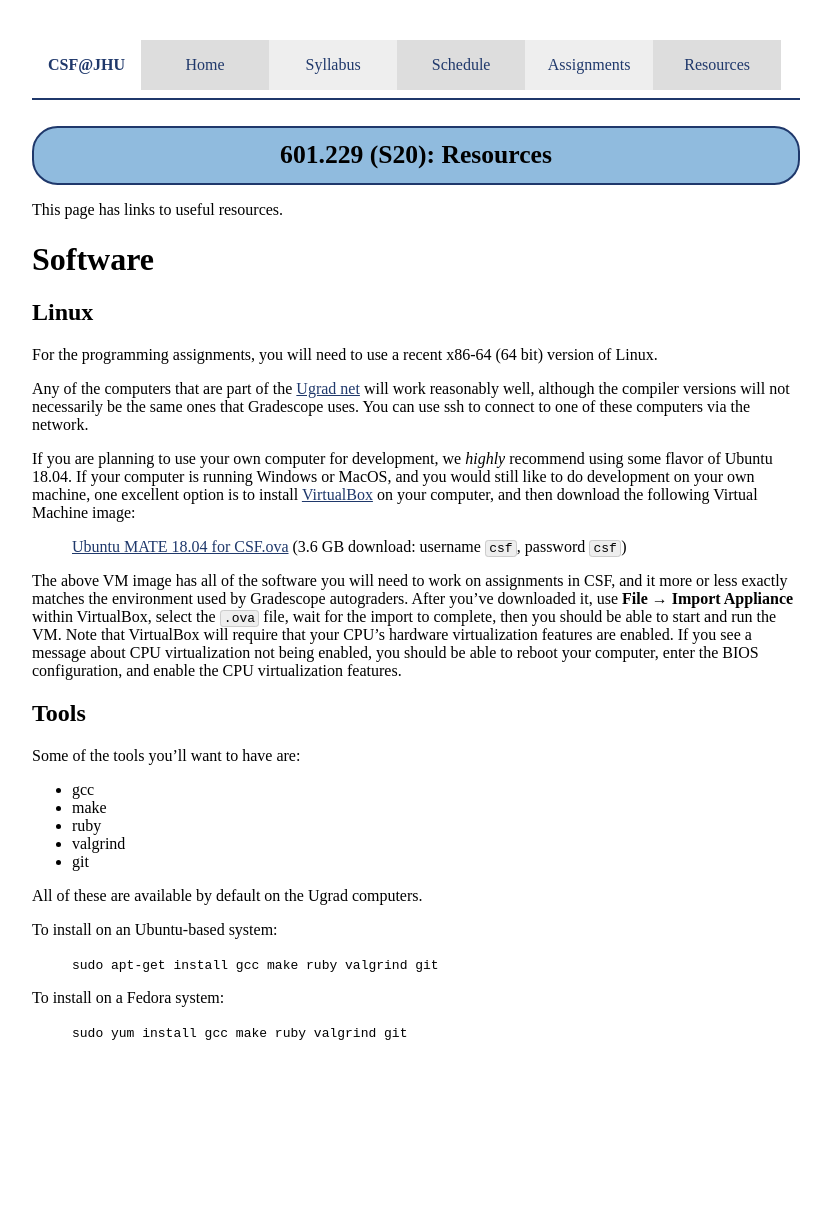
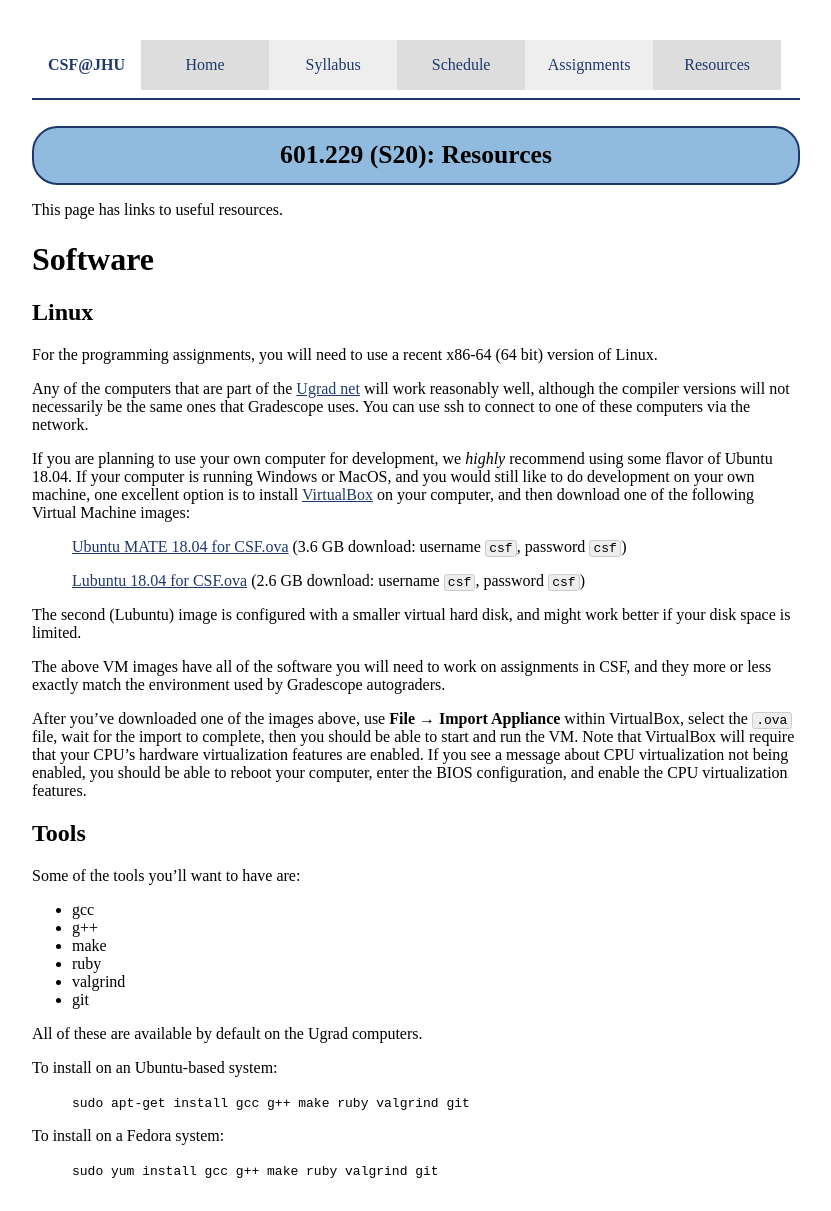
Before and after one commit to jhucsf/spring2020, a Jekyll site: the page built from resources.md, in a window 1280 px wide. Shown: the whole page, without its empty margins (224-1055 px from the left). Built offline with Jekyll 4.4.1, drawn with Linux system fonts in a browser that asks for light colours; before the commit the page ends 1073 px from its top, so only the background shows below that.

Commit message:
link to Lubuntu VM image

```diff
--- a/resources.md
+++ b/resources.md
@@ -23,13 +23,20 @@ we *highly* recommend using some flavor of Ubuntu 18.04.  If your
 computer is running Windows or MacOS, and you would still like to do
 development on your own machine, one excellent option is to install
 [VirtualBox](https://www.virtualbox.org) on your computer, and then
-download the following Virtual Machine image:
+download one of the following Virtual Machine images:
 
 > [Ubuntu MATE 18.04 for CSF.ova](https://drive.google.com/file/d/13rsQzOWNvAW3AIIC6M-BcoNRDYgdwcYA/view?usp=sharing) (3.6 GB download: username `csf`, password `csf`)
 
-The above VM image has all of the software you will need to work on
-assignments in CSF, and it more or less exactly matches the environment
-used by Gradescope autograders.  After you've downloaded it, use **File** → **Import Appliance**
+> [Lubuntu 18.04 for CSF.ova](https://drive.google.com/file/d/1ohKmrl7sH1P9zsPIUV6ZzkEukgATdH81/view?usp=sharing) (2.6 GB download: username `csf`, password `csf`)
+
+The second (Lubuntu) image is configured with a smaller virtual hard disk, and
+might work better if your disk space is limited.
+
+The above VM images have all of the software you will need to work on
+assignments in CSF, and they more or less exactly match the environment
+used by Gradescope autograders.
+
+After you've downloaded one of the images above, use **File** → **Import Appliance**
 within VirtualBox, select the `.ova` file, wait for the import to complete,
 then you should be able to start and run the VM.  Note that VirtualBox will
 require that your CPU's hardware virtualization features are enabled.
@@ -42,6 +49,7 @@ the CPU virtualization features.
 Some of the tools you'll want to have are:
 
 * gcc
+* g++
 * make
 * ruby
 * valgrind
@@ -51,8 +59,8 @@ All of these are available by default on the Ugrad computers.
 
 To install on an Ubuntu-based system:
 
-> <code class="cmd">sudo apt-get install gcc make ruby valgrind git</code>
+> <code class="cmd">sudo apt-get install gcc g++ make ruby valgrind git</code>
 
 To install on a Fedora system:
 
-> <code class="cmd">sudo yum install gcc make ruby valgrind git</code>
+> <code class="cmd">sudo yum install gcc g++ make ruby valgrind git</code>
```
Also changed, not shown: index.md (+1 -0 lines).
